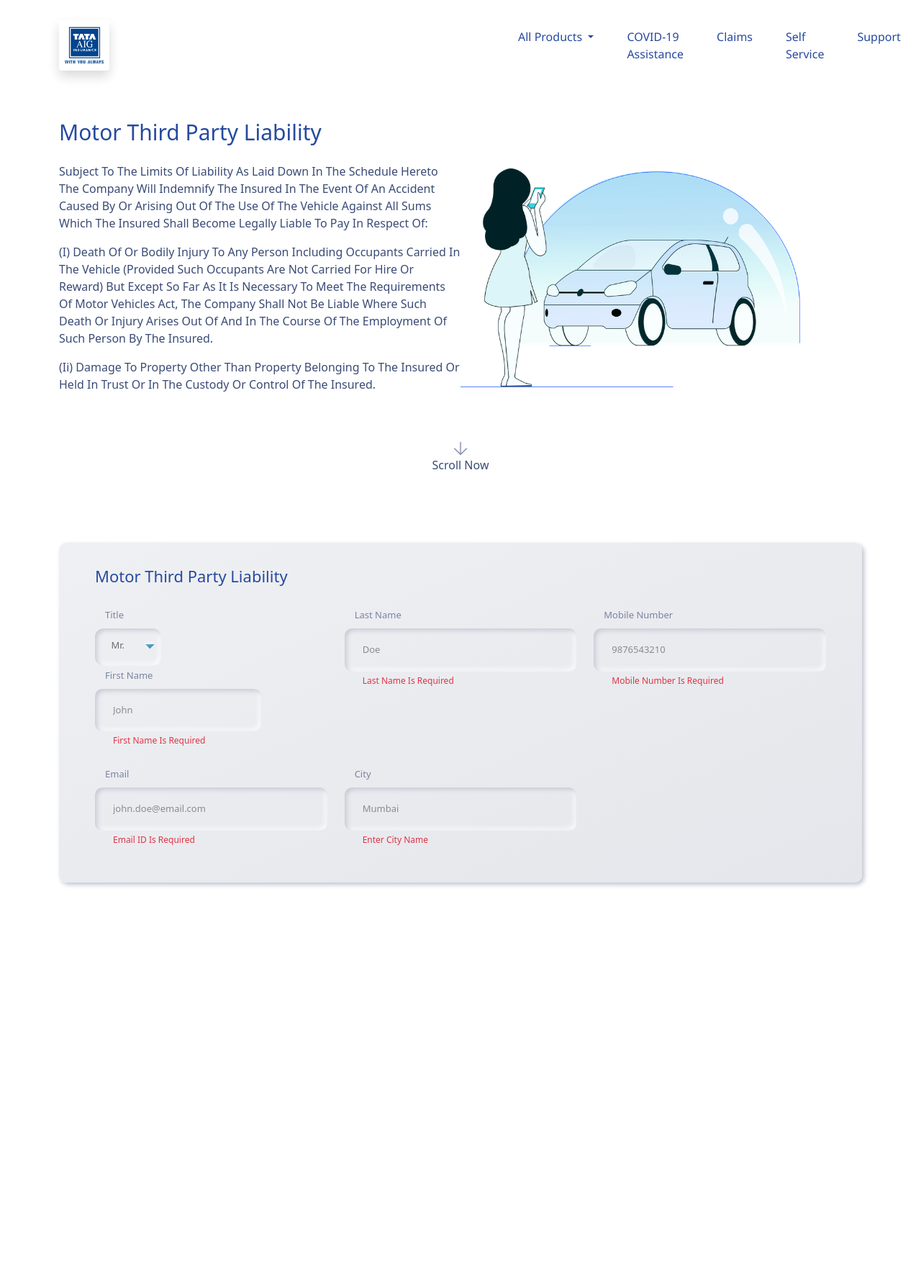
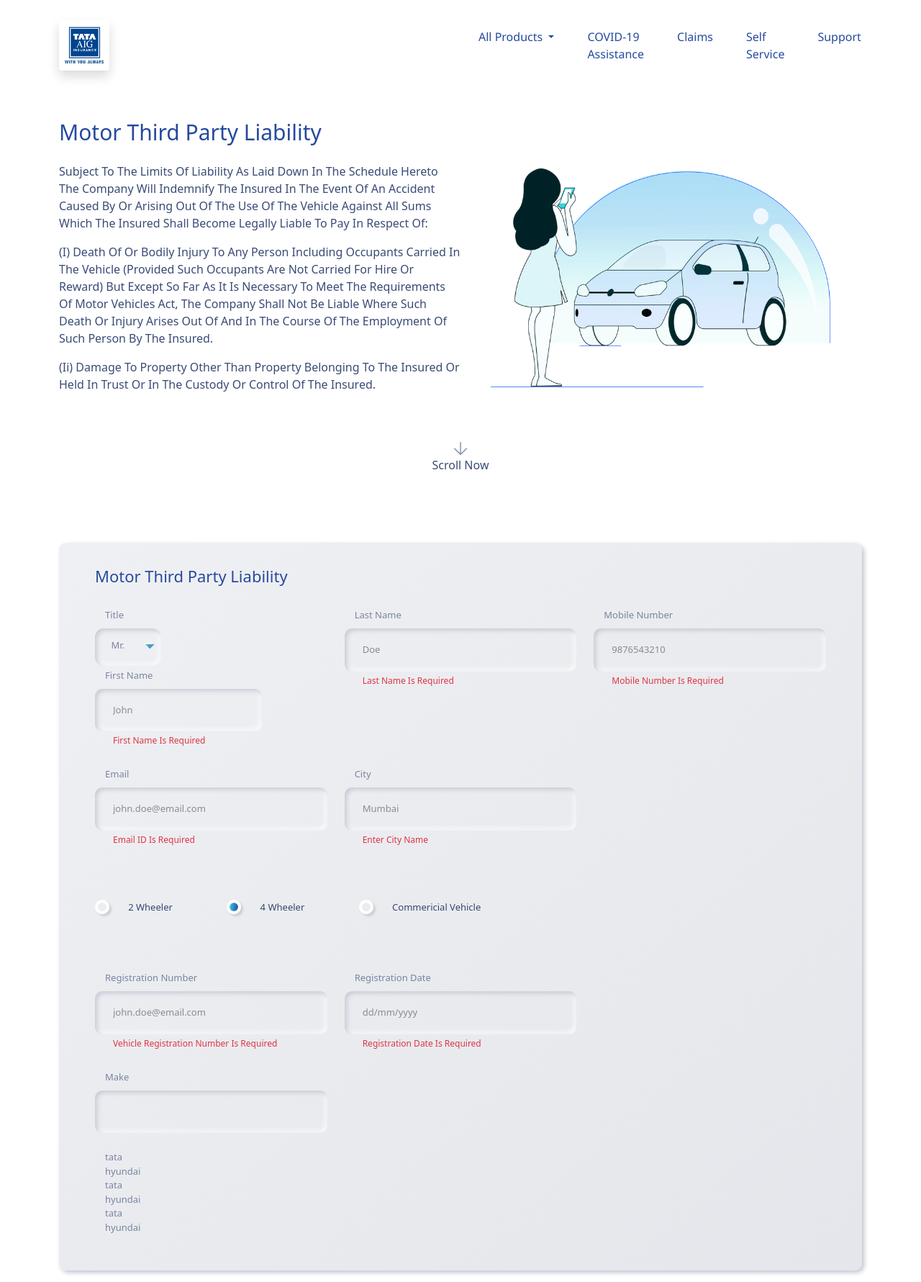
Before and after one commit to mukul2428/Tata-Aig-UI-Clone, a PHP site: page / in a window 1280 px wide. Shown: the whole page at 72% size. Before the commit the page ends 1232 px from the top, so only its background shows below. Run offline with PHP 8.4, Linux system fonts and the light colour scheme.

Commit message:
more inputs in form added

```diff
--- /dev/null
+++ b/css/responsive.css
@@ -0,0 +1,28 @@
+@media screen and (max-width: 992px) {
+    .responsive-content {
+      text-align: center;
+    }
+    .form-radio-div{
+      display: block;
+    }
+    .section-1{
+      text-align: center;
+    }
+    .responsive-section{
+      text-align: -webkit-center;
+    }
+}
+@media screen and (max-width: 1200px) {
+  .responsive-navbar{
+    margin-left: 27%;
+  }
+}
+@media screen and (max-width: 767px) {
+  .pic1{
+    margin-top: 15px;
+    margin-left: 50%;
+  }
+  .heading{
+    text-align: center;
+  }
+}
--- a/css/styles.css
+++ b/css/styles.css
@@ -1,6 +1,3 @@
-body{
-    overflow: auto;
-}
 li{
     padding: 15px;
 }
@@ -9,7 +6,7 @@
     font-family:'Segoe UI', Tahoma, Geneva, Verdana, sans-serif
 }
 .navbar-collapse{
-    margin-left: 545px;
+    margin-left: 490px;
 }
 .cardmenu{
     background: linear-gradient(to bottom right,#eff0f3,#e5e6eb);
@@ -44,13 +41,21 @@
     font-size: 30px;
     color: #264a9f;
 }
+.pic1{
+    max-width: 85%;
+    width: 100%;
+    height: auto;
+    margin-left: auto;
+    display: block;
+    margin-right: auto;
+}
 .scrollImg{
     /* display: block;
     margin-left: auto;
     margin-right: auto; */
     text-align: center;
 }
-.text-color{
+.section-2{
     color: rgba(7,30,84,.8);
 }
 .section-color{
@@ -63,6 +68,12 @@
     border-radius: 10px;
     background-image: linear-gradient(to bottom right,#eff0f3,#e5e6eb);
     border: none;
+}
+.form-input-font{
+    font-weight: 600;
+}
+.form-input-font::placeholder{
+    font-weight: lighter;
 }
 .form-heading{
     font-size: 22px;
@@ -112,3 +123,33 @@
     font-size: 12px;
     text-transform: capitalize;
 }
+.form-radio-div{
+    margin-top: 5%;
+    display: flex;
+    margin-block-end: 3%;
+}
+.form-radio{
+    margin-right: calc(.7 * 108px);
+    margin-top: 20px;
+    margin-bottom: 20px;
+}
+.form-radio-label-1{
+    vertical-align: middle;
+    /* width: 1.35vw;
+    height: 80%; */
+    width: 20px;
+    height: 20px;
+    border: 4px solid #fff;
+    box-shadow: 3px 3px 3px #cecece!important;
+    cursor: pointer;
+    border-radius: 50%;
+}
+.form-radio-label-2{
+    opacity: 0.8;
+    margin-left: 22px;
+    font-size: 13px;
+    color: #071e54;
+}
+.form-radio-active{
+    background: transparent linear-gradient(276deg,rgba(13,53,148,.898039),#35d3e1) 0 0 no-repeat padding-box;
+}
--- a/index.html
+++ b/index.html
@@ -13,13 +13,16 @@
     <title>TATA AIG UI</title>
 
     <link rel="stylesheet" href="css/styles.css">
+    <link rel="stylesheet" href="css/responsive.css">
+
+    <!-- <script src="https://ajax.googleapis.com/ajax/libs/jquery/2.1.3/jquery.min.js"></script> -->
 </head>
 
 <body>
 
     <header>
         <div class="container my-2">
-            <nav class="navbar navbar-expand-lg navbar-light">
+            <nav class="navbar navbar-expand-lg navbar-light align-items-center">
 
                 <!--logo-->
                 <button class="shadow btn p-1 bg-white rounded">
@@ -33,7 +36,7 @@
                 </button>
 
                 <!--list content-->
-                <div class="collapse navbar-collapse" id="navbarSupportedContent">
+                <div class=" navbar-collapse responsive-navbar" id="navbarSupportedContent">
                     <ul class="navbar-nav me-auto mb-2 mb-lg-0">
 
                         <li class="nav-item dropdown">
@@ -102,11 +105,11 @@
     </header>
 
     <main>
-        <div class="container pt-4 text-color">
+        <div class="container pt-4 section-2">
             <h1 class="heading mt-3">Motor Third Party Liability</h1>
 
-            <section class="d-flex mt-4 flex-column flex-md-row">
-                <div class="col-md-6 text-capitalize">
+            <section class="responsive-section mt-4 flex-column flex-md-row" style="display: flex;">
+                <div class="col-md-6 text-capitalize responsive-content">
                     <p>Subject to the limits of liability as laid down in the Schedule hereto the Company will indemnify
                         the
                         Insured in the event of an accident caused by or arising out of the use of the vehicle against
@@ -120,7 +123,7 @@
                         custody or control of the Insured.</p>
                 </div>
                 <div class="col-6 mt-2">
-                    <img src="images/pic1.png" alt="img" style="width: 85%;">
+                    <img class="pic1" src="images/pic1.png" alt="img">
                 </div>
             </section>
 
@@ -133,6 +136,7 @@
         <div class="container pt-5 pb-3 section-2">
             <form action="">
                 <div class="form-heading"">Motor Third Party Liability</div>
+
                 <div class=" row">
                     <div class="col-md-4 col-xs-12 mt-4">
                         <div class="row no-gutters">
@@ -147,7 +151,7 @@
                             <div class="col-md-4 col-sm-4 col-xs-4 col-4" style="width:auto;">
                                 <label class="form-inputLabel" for="first-name">First Name</label>
                                 <div class="border-0">
-                                    <input class="form-input-text form-control" id="first-name" type="text"
+                                    <input class="form-input-text form-control form-input-font" id="first-name" type="text"
                                         placeholder="John">
                                 </div>
                                 <small>
@@ -161,7 +165,7 @@
                     <div class="col-md-4 col-xs-12 mt-4">
                         <label class="form-inputLabel" for="last-name">Last Name</label>
                         <div class="border-0">
-                            <input class="form-input-text form-control" id="last-name" type="text" placeholder="Doe">
+                            <input class="form-input-text form-control form-input-font" id="last-name" type="text" placeholder="Doe">
                         </div>
                         <small>
                             <div class="form-input-error pt-1">Last Name Is Required</div>
@@ -171,7 +175,7 @@
                     <div class="col-md-4 col-xs-12 mt-4">
                         <label class="form-inputLabel" for="mobile-no">Mobile Number</label>
                         <div class="border-0">
-                            <input class="form-input-text form-control" id="mobile-no" type="number"
+                            <input class="form-input-text form-control form-input-font" id="mobile-no" type="number"
                                 placeholder="9876543210">
                         </div>
                         <small>
@@ -181,7 +185,7 @@
                     <div class="col-md-4 col-xs-12 mt-4">
                         <label class="form-inputLabel" for="emailid">Email</label>
                         <div class="border-0">
-                            <input class="form-input-text form-control" id="emailid" type="email"
+                            <input class="form-input-text form-control form-input-font" id="emailid" type="email"
                                 placeholder="john.doe@email.com">
                         </div>
                         <small>
@@ -191,14 +195,124 @@
                     <div class="col-md-4 col-xs-12 mt-4">
                         <label class="form-inputLabel" for="city">City</label>
                         <div class="border-0">
-                            <input class="form-input-text form-control" id="city" type="text"
-                                placeholder="Mumbai">
+                            <input class="form-input-text form-control form-input-font" id="city" type="text" placeholder="Mumbai">
                         </div>
                         <small>
                             <div class="form-input-error pt-1">Enter City Name</div>
                         </small>
                     </div>
                 </div>
+
+                <!--Radio button-->
+                <div class="form-radio-div">
+                    <div class="form-radio">
+                        <label for="" id="radio-1" class="form-radio-label-1" onClick="active(this.id)"></label>
+                        <label for="" class="form-radio-label-2">2 Wheeler</label>
+                    </div>
+                    <div class="form-radio">
+                        <label for="" id="radio-2" class="form-radio-label-1 form-radio-active"
+                            onClick="active(this.id)"></label>
+                        <label for="" class="form-radio-label-2">4 Wheeler</label>
+                    </div>
+                    <div class="form-radio">
+                        <label for="" id="radio-3" class="form-radio-label-1" onClick="active(this.id)"></label>
+                        <label for="" class="form-radio-label-2">Commericial Vehicle</label>
+                    </div>
+                </div>
+                <script>
+                    function active(clicked) {
+                        // console.log(clicked);
+                        if (!clicked.localeCompare("radio-1")) {
+                            document.getElementById("radio-3").classList.remove('form-radio-active');
+                            document.getElementById("radio-2").classList.remove('form-radio-active');
+                            document.getElementById("radio-1").classList.add('form-radio-active');
+                        }
+                        else if (!clicked.localeCompare("radio-2")) {
+                            document.getElementById("radio-3").classList.remove('form-radio-active');
+                            document.getElementById("radio-1").classList.remove('form-radio-active');
+                            document.getElementById("radio-2").classList.add('form-radio-active');
+                        }
+                        else if (!clicked.localeCompare("radio-3")) {
+                            document.getElementById("radio-2").classList.remove('form-radio-active');
+                            document.getElementById("radio-1").classList.remove('form-radio-active');
+                            document.getElementById("radio-3").classList.add('form-radio-active');
+                        }
+                    }
+                </script>
+
+                <div class="row">
+                    <div class="col-md-4 col-xs-12 mt-4">
+                        <label class="form-inputLabel" for="registrationno">Registration Number</label>
+                        <div class="border-0">
+                            <input class="form-input-text form-control form-input-font" id="registrationno" type="text"
+                                placeholder="john.doe@email.com">
+                        </div>
+                        <small>
+                            <div class="form-input-error pt-1">Vehicle Registration Number Is Required</div>
+                        </small>
+                    </div>
+                    <div class="col-md-4 col-xs-12 mt-4">
+                        <label class="form-inputLabel" for="registrationdate">Registration Date</label>
+                        <div class="border-0">
+                            <input class="form-input-text form-control form-input-font" id="registrationdate" type="text"
+                                placeholder="dd/mm/yyyy">
+                        </div>
+                        <small>
+                            <div class="form-input-error pt-1">Registration Date Is Required</div>
+                        </small>
+                    </div>
+                    <script>
+                        // $('#registrationdate').on("change keyup paste", function () {
+                        //     let dateLength = document.getElementById("registrationdate").innerHTML.length;
+                        //     console.log(dateLength);
+                        // });
+
+                        // setInterval(function () {
+                        //     let dateLength = document.getElementById("registrationdate").value.length;
+                        //     if(dateLength == 2)
+                        //     {
+                        //         document.getElementById("registrationdate").value  = document.getElementById("registrationdate").value + "/";
+                        //     }
+                        // }, 10);
+                        const phoneNoRef = document.querySelector('#registrationdate');
+                        phoneNoRef.addEventListener('keypress', (evt) => {
+                            const code = evt.keyCode;
+                            const val = evt.currentTarget.value;
+                            const len = val.length;
+
+                            //restrict alphabets form-input-font
+                            if (!((code >= 48 && code <= 57) || code === 8)) {
+                                evt.preventDefault();
+                            }
+                            if (len === 2 || len === 5) {
+                                evt.currentTarget.value += '/'
+                            }
+                            if (len === 10) {
+                                evt.preventDefault();
+                            }
+                        });
+                    </script>
+                </div>
+
+                <div class="row">
+                    <div class="col-md-4 col-xs-12 mt-4">
+                        <label class="form-inputLabel" for="make">Make</label>
+                        <div class="border-0">
+                            <input class="form-input-text form-control form-input-font" id="make" type="text">
+                        </div>
+                        <div class="col-md-4 col-xs-12 mt-4">
+
+                            <div class="form-inputLabel">tata</div>
+                            <div class="form-inputLabel">hyundai</div>
+                            <div class="form-inputLabel">tata</div>
+                            <div class="form-inputLabel">hyundai</div>
+                            <div class="form-inputLabel">tata</div>
+                            <div class="form-inputLabel">hyundai</div>
+
+                        </div>
+                    </div>
+                </div>
+
             </form>
         </div>
 
```
